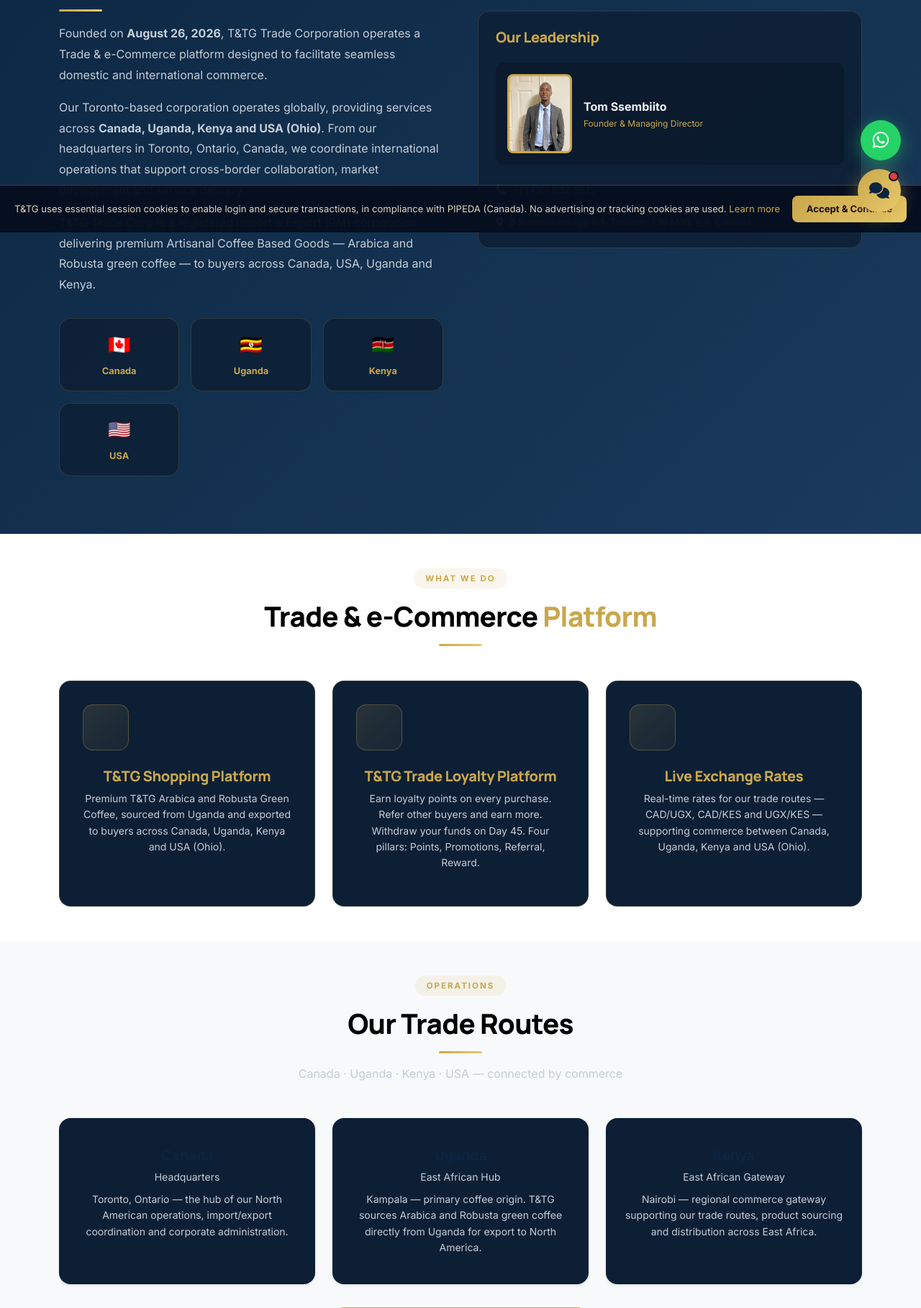
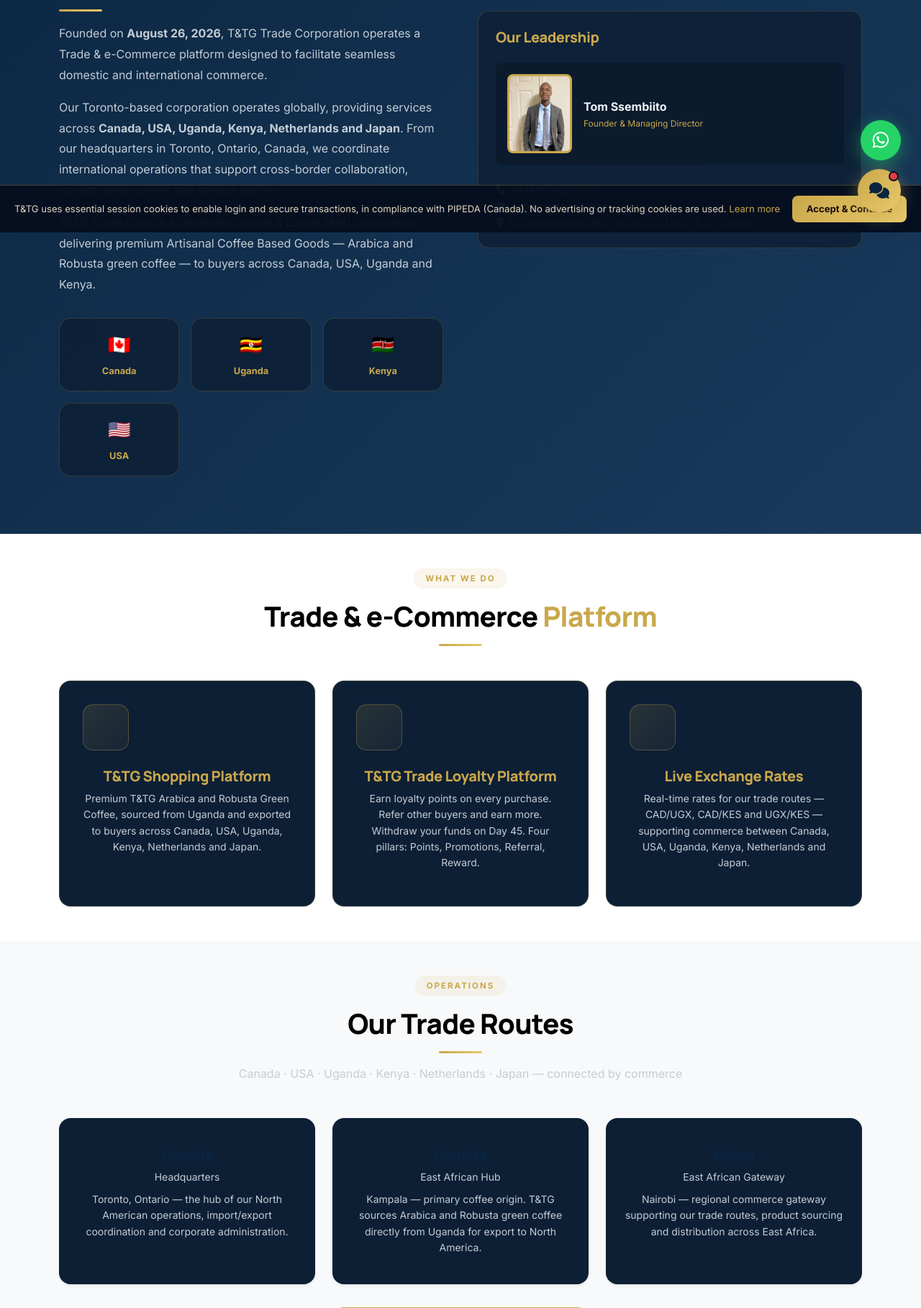
Before and after one commit to Keplas/tntg-corp, a Django app: page /about/ in a window 1280 px wide; the page is wider, and only the part inside the window is pictured. Shown: the part 477-2295 px from the top of that part at 72% size. Run offline with Django 5.2, Linux system fonts and the light colour scheme; data comes from the database, SQL or seed files in the repository.

Commit message:
Add Netherlands and Japan to all trade routes, world map, forex pairs, country cards, footer, chatbot, terms, forms

```diff
--- a/core/exchange_rates.py
+++ b/core/exchange_rates.py
@@ -18,7 +18,7 @@ from django.utils import timezone
 logger = logging.getLogger(__name__)
 
 # Pairs T&TG cares about (USD is OXR base, so we calculate cross-rates)
-TARGET_CURRENCIES = ['CAD', 'UGX', 'KES', 'USD']
+TARGET_CURRENCIES = ['CAD', 'UGX', 'KES', 'USD', 'EUR', 'JPY']
 
 PAIR_LABELS = {
     'CAD/UGX': ('Canadian Dollar', 'Ugandan Shilling'),
@@ -27,6 +27,10 @@ PAIR_LABELS = {
     'USD/UGX': ('US Dollar',       'Ugandan Shilling'),
     'USD/KES': ('US Dollar',       'Kenyan Shilling'),
     'UGX/KES': ('Ugandan Shilling','Kenyan Shilling'),
+    'EUR/CAD': ('Euro',            'Canadian Dollar'),
+    'JPY/CAD': ('Japanese Yen',    'Canadian Dollar'),
+    'USD/EUR': ('US Dollar',        'Euro'),
+    'USD/JPY': ('US Dollar',        'Japanese Yen'),
 }
 
 CACHE_KEY = 'oxr_rates_v2'
--- a/templates/base.html
+++ b/templates/base.html
@@ -6,7 +6,7 @@
  <meta charset="UTF-8">
  <meta name="viewport" content="width=device-width, initial-scale=1.0">
  <title>{% block title %}T&TG Trade Corp — Trade & e-Commerce Platform{% endblock %}</title>
- <meta name="description" content="{% block meta_description %}T&TG Trade Corporation — Premium coffee shopping platform. Shop Arabica &amp; Robusta green coffee. Canada · USA · Uganda · Kenya. Earn T&TG Loyalty Points on every purchase.{% endblock %}">
+ <meta name="description" content="{% block meta_description %}T&TG Trade Corporation — Premium coffee shopping platform. Shop Arabica &amp; Robusta green coffee. Canada · USA · Uganda · Kenya · Netherlands · Japan. Earn T&TG Loyalty Points on every purchase.{% endblock %}">
  <link rel="canonical" href="{% block canonical_url %}https://tntgcorp.com{{ request.path }}{% endblock %}">
  <meta name="robots" content="index, follow">
 
@@ -21,7 +21,7 @@
  <!-- Open Graph (for social sharing) -->
  <meta property="og:type" content="{% block og_type %}website{% endblock %}">
  <meta property="og:title" content="{% block og_title %}T&TG Trade Corp — Trade & e-Commerce{% endblock %}">
- <meta property="og:description" content="{% block og_description %}Shop T&TG Artisanal Coffee Based Goods, Arabica &amp; Robusta green coffee. Earn loyalty points. Canada · USA · Uganda · Kenya.{% endblock %}">
+ <meta property="og:description" content="{% block og_description %}Shop T&TG Artisanal Coffee Based Goods, Arabica &amp; Robusta green coffee. Earn loyalty points. Canada · USA · Uganda · Kenya · Netherlands · Japan.{% endblock %}">
  <meta property="og:url" content="{% block og_url %}https://tntgcorp.com{{ request.path }}{% endblock %}">
  <meta property="og:image" content="{% block og_image %}https://tntgcorp.com{% static 'images/logo.jpg' %}{% endblock %}">
  <meta name="twitter:card" content="summary_large_image">
@@ -721,7 +721,7 @@ li:focus-within > .tg-dd.tg-end { transform: translateY(0); }
  </div>
  <div class="footer-logo">T&TG Trade Corp</div>
  <div class="text-gold mb-2" style="font-size:.72rem;letter-spacing:2px;text-transform:uppercase">{% t "footer_tagline" %}</div>
- <p class="footer-desc">Trade & e-Commerce platform facilitating seamless domestic and international commerce across Canada, Uganda and Kenya. Import & Export (RM) registered corporation.</p>
+ <p class="footer-desc">Trade & e-Commerce platform facilitating seamless domestic and international commerce across Canada, USA, Uganda, Kenya, Netherlands and Japan. Import & Export (RM) registered corporation.</p>
  <div class="mt-3 d-flex gap-2 flex-wrap">
  <a href="{% if SOCIAL_LINKEDIN %}{{ SOCIAL_LINKEDIN }}{% else %}#{% endif %}" {% if SOCIAL_LINKEDIN %}target="_blank" rel="noopener"{% endif %} class="social-link {% if not SOCIAL_LINKEDIN %}social-inactive{% endif %}" title="LinkedIn"><i class="fab fa-linkedin-in"></i></a>
  <a href="{% if SOCIAL_FACEBOOK %}{{ SOCIAL_FACEBOOK }}{% else %}#{% endif %}" {% if SOCIAL_FACEBOOK %}target="_blank" rel="noopener"{% endif %} class="social-link {% if not SOCIAL_FACEBOOK %}social-inactive{% endif %}" title="Facebook"><i class="fab fa-facebook-f"></i></a>
@@ -784,12 +784,16 @@ li:focus-within > .tg-dd.tg-end { transform: translateY(0); }
  <div class="footer-link"> USA — Ohio</div>
  <div class="footer-link"> Uganda</div>
  <div class="footer-link"> Kenya</div>
+        <div class="footer-link"> Netherlands</div>
+        <div class="footer-link"> Japan</div>
  <div class="mt-3 footer-title">Exchange Routes</div>
  <a href="{% url 'forex' %}" class="footer-link" style="font-size:.75rem">CAD/USD</a>
  <a href="{% url 'forex' %}" class="footer-link" style="font-size:.75rem">CAD/UGX</a>
  <a href="{% url 'forex' %}" class="footer-link" style="font-size:.75rem">CAD/KES</a>
  <a href="{% url 'forex' %}" class="footer-link" style="font-size:.75rem">USD/UGX</a>
  <a href="{% url 'forex' %}" class="footer-link" style="font-size:.75rem">USD/KES</a>
+        <a href="{% url 'forex' %}" class="footer-link" style="font-size:.75rem">EUR/CAD</a>
+        <a href="{% url 'forex' %}" class="footer-link" style="font-size:.75rem">JPY/CAD</a>
  </div>
  </div>
 
--- a/templates/core/about.html
+++ b/templates/core/about.html
@@ -1,6 +1,6 @@
 {% extends 'base.html' %}
 {% load static %}
-{% block meta_description %}<meta name="description" content="T&TG Trade Corp — registered import & export corporation based in Toronto, ON Canada. Founded August 26, 2026. Connecting Canada, Uganda, Kenya and USA through premium coffee trade.">{% endblock %}
+{% block meta_description %}<meta name="description" content="T&TG Trade Corp — registered import & export corporation based in Toronto, ON Canada. Founded August 26, 2026. Connecting Canada, USA, Uganda, Kenya, Netherlands and Japan through premium coffee trade.">{% endblock %}
 {% block title %}About Us — T&TG Trade Corporation{% endblock %}
 
 {% block content %}
@@ -22,7 +22,7 @@
  </p>
  <p class="text-muted mt-3" style="line-height:1.8">
  Our Toronto-based corporation operates globally, providing services across
- <strong class="text-gold">Canada, Uganda, Kenya and USA (Ohio)</strong>. From our headquarters in Toronto,
+ <strong class="text-gold">Canada, USA, Uganda, Kenya, Netherlands and Japan</strong>. From our headquarters in Toronto,
  Ontario, Canada, we coordinate international operations that support cross-border collaboration,
  market development and service delivery.
  </p>
@@ -83,7 +83,7 @@
  <div class="service-card text-center">
  <div class="service-icon"></div>
  <h5 class="text-gold">T&TG Shopping Platform</h5>
- <p class="text-muted small">Premium T&TG Arabica and Robusta Green Coffee, sourced from Uganda and exported to buyers across Canada, Uganda, Kenya and USA (Ohio).</p>
+ <p class="text-muted small">Premium T&TG Arabica and Robusta Green Coffee, sourced from Uganda and exported to buyers across Canada, USA, Uganda, Kenya, Netherlands and Japan.</p>
  </div>
  </div>
  <div class="col-md-4">
@@ -97,7 +97,7 @@
  <div class="service-card text-center">
  <div class="service-icon"></div>
  <h5 class="text-gold">Live Exchange Rates</h5>
- <p class="text-muted small">Real-time rates for our trade routes — CAD/UGX, CAD/KES and UGX/KES — supporting commerce between Canada, Uganda, Kenya and USA (Ohio).</p>
+ <p class="text-muted small">Real-time rates for our trade routes — CAD/UGX, CAD/KES and UGX/KES — supporting commerce between Canada, USA, Uganda, Kenya, Netherlands and Japan.</p>
  </div>
  </div>
  </div>
@@ -111,7 +111,7 @@
  <div class="section-label">Operations</div>
  <h2>Our Trade Routes</h2>
  <div class="divider-gold mx-auto"></div>
- <p class="text-muted">Canada · Uganda · Kenya · USA — connected by commerce</p>
+ <p class="text-muted">Canada · USA · Uganda · Kenya · Netherlands · Japan — connected by commerce</p>
  </div>
  <div class="row g-4 justify-content-center">
  <div class="col-md-4">
--- a/templates/core/terms.html
+++ b/templates/core/terms.html
@@ -85,7 +85,7 @@ Email: tom.grouptrade@gmail.com &nbsp;|&nbsp; Phone: +1 (416) 832 3512</p>
  <li>Canada Border Services Agency (CBSA) requirements</li>
  <li>Export and Import Permits Act (R.S.C., 1985, c. E-19)</li>
  <li>Customs Act (R.S.C., 1985, c. 1 (2nd Supp.))</li>
- <li>International trade agreements applicable to Canada, Uganda, Kenya and USA</li>
+ <li>International trade agreements applicable to Canada, USA, Uganda, Kenya, Netherlands and Japan</li>
 </ul>
 
 
--- a/templates/marketplace/market_select.html
+++ b/templates/marketplace/market_select.html
@@ -77,7 +77,7 @@
         <span class="ms-badge-blue mb-3">Partner Companies</span>
         <h3 style="color:#c9a84c;font-weight:900;font-size:1.5rem;margin-bottom:14px">Global Clients</h3>
         <p style="color:rgba(244,239,228,.65);font-size:.88rem;line-height:1.7;margin-bottom:24px">
-          Cross-border coffee trade across Canada, Uganda, Kenya and USA (Ohio). Select your destination country at checkout.
+          Cross-border coffee trade across Canada, USA, Uganda, Kenya, Netherlands (Amsterdam) and Japan (Tokyo). Select your destination country at checkout.
         </p>
         <div style="width:100%;margin-bottom:28px">
           <div class="ms-feature"><i class="fas fa-check"></i> Global businesses</div>
```
Also changed, not shown: templates/core/home.html (+9 -5 lines).
